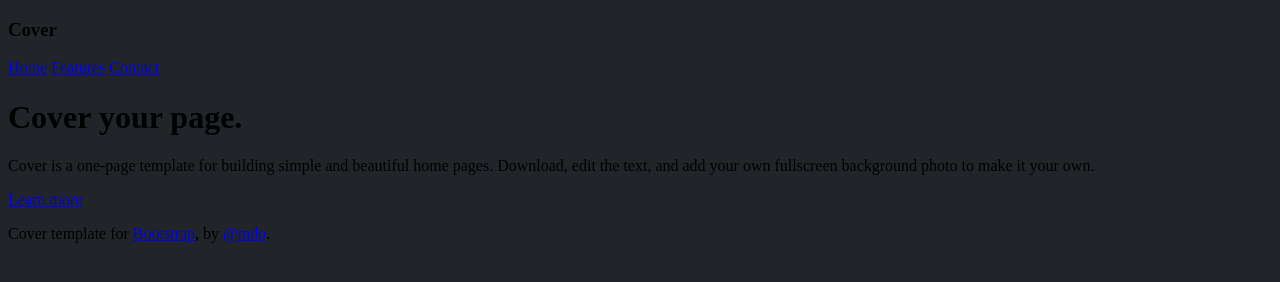
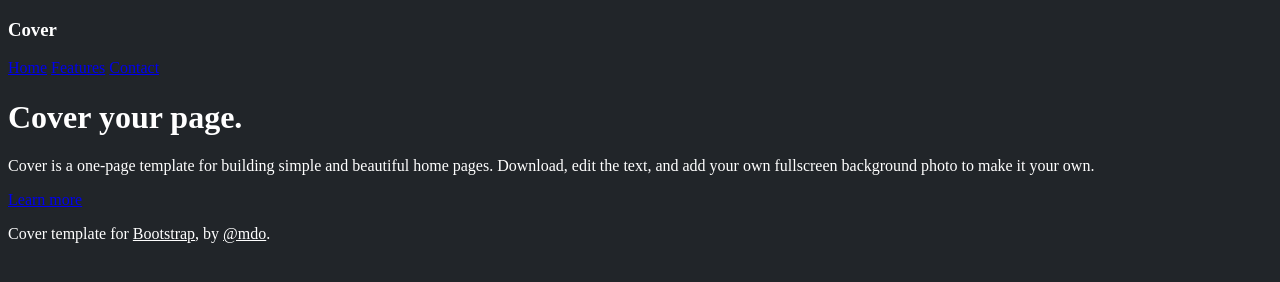
Before and after one commit to uwuMAKSON/lesson--2, a plain HTML site: page index.html in a window 1280 px wide. Drawn offline with Linux system fonts and the light colour scheme.

Commit message:
added color #fff .text-white

```diff
--- a/styles.css
+++ b/styles.css
@@ -1,3 +1,6 @@
 .bg-dark{
     background-color: #212529;
 }
+.text-white {
+    color: #fff!important;
+}
```
